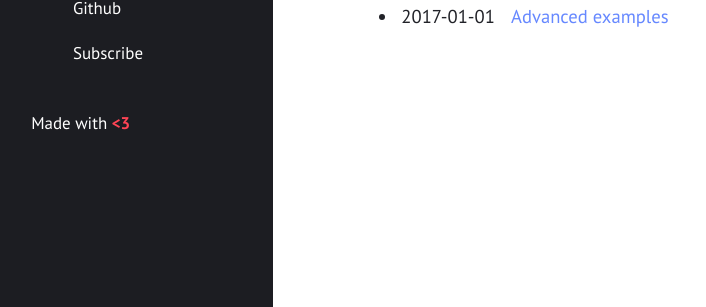
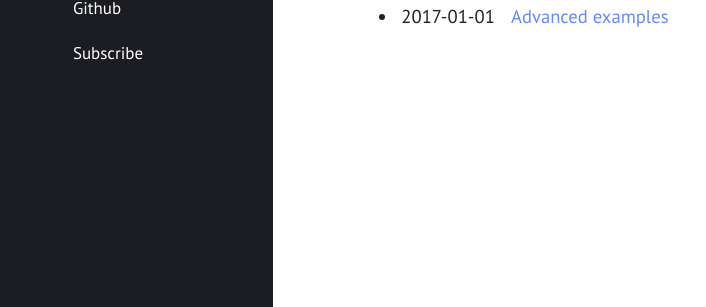
Before and after one commit to TsungJu/tsungju.github.io, a Jekyll site: the page built from archive.html, in a window 1280 px wide. Shown: the part 186-493 px from the top of the page, without its empty margins (7-713 px from the left). Built offline with Jekyll 4.4.1, drawn with Linux system fonts in a browser that asks for light colours.

Commit message:
Update _config.yml

```diff
--- a/_config.yml
+++ b/_config.yml
@@ -1,6 +1,6 @@
 title: "LEONARD COMPUTER SCIENCE TECHNOLOGY BLOG"
 author: "LEONARD"
-description: "Made with <b style=\"color: #f45;\">&lt;3</b>"
+#description: "Made with <b style=\"color: #f45;\">&lt;3</b>"
 permalink: /:title/
 lang: "en"
 excerpt_separator: "\n\n\n"
@@ -9,9 +9,9 @@ date_format: "%B %d, %Y"
 # Layout
 
 show_excerpts: true        # show article excerpts on the home page
-show_frame: false           # adds a gray frame to the site
+show_frame: true           # adds a gray frame to the site
 show_sidebar: true        # show a sidebar instead of the usual header
-minimal: false             # use a dark header
+minimal: true             # use a dark header
 
 # Menu
 
@@ -20,8 +20,8 @@ navigation:                # accepts {file, title, url, icon, sidebaricon}
   - {file: "README.md"}
 
 external:                  # shows a footer with social links - for available icons see fontawesome.com/icons
-  - {title: Mail, icon: envelope, url: "mailto:niklasbuschmann@users.noreply.github.com"}
-  - {title: Github, icon: github, url: "https://github.com/niklasbuschmann/contrast"}
+  - {title: Mail, icon: envelope, url: "mailto:e285171@hotmail.com"}
+  - {title: Github, icon: github, url: "https://github.com/TsungJu"}
   - {title: Subscribe, icon: rss, url: "/feed.xml"}
 
 comments:
```
